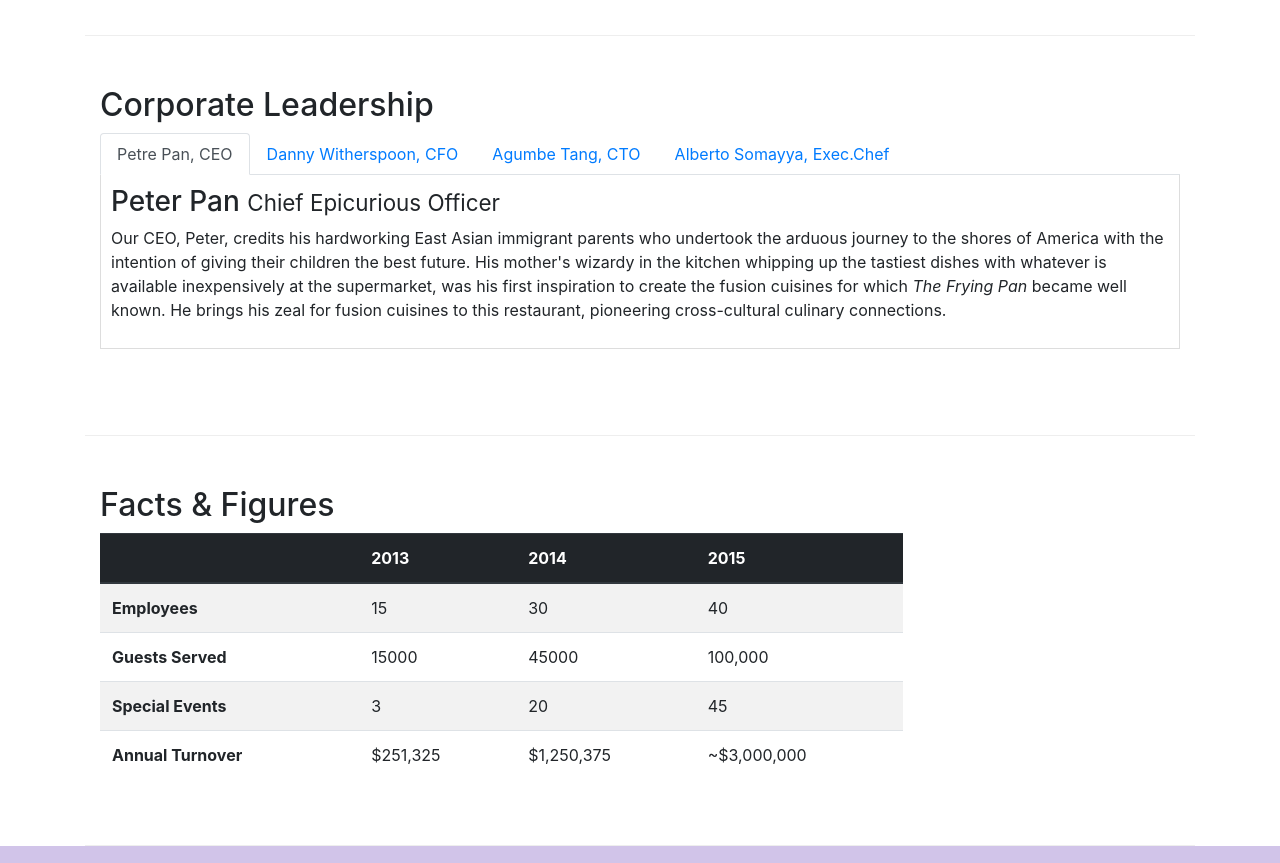
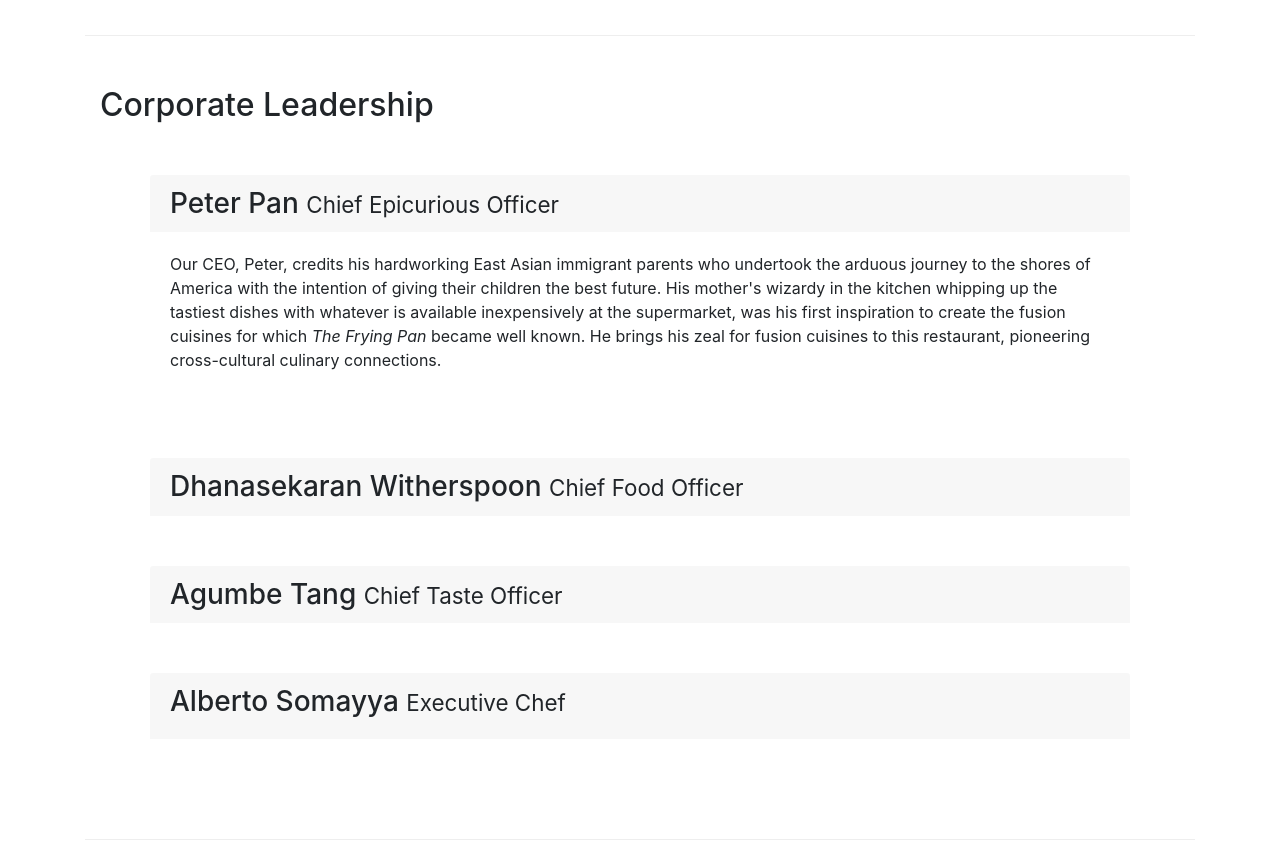
Before and after one commit to Aditya7903/FrontendWeb-UI, a website: page aboutus.html in a window 1280 px wide. Shown: the part 1060-1923 px from the top of the page. Drawn offline with nearby package versions, Linux system fonts and the light colour scheme.

Commit message:
accordian

```diff
--- a/aboutus.html
+++ b/aboutus.html
@@ -117,67 +117,110 @@
         <div class="row row-content">
             <div class="col-12">
                 <h2>Corporate Leadership</h2>
-                <ul class="nav nav-tabs">
-                    <li class="nav-item">
-                        <a class="nav-link active" href="#peter" role="tab" data-toggle="tab">Petre Pan, CEO</a>
-                    </li>
-                    <li class="nav-item">
-                        <a class="nav-link " href="#danny" role="tab" data-toggle="tab">Danny Witherspoon, CFO</a>
-                    </li>
-                    <li class="nav-item">
-                        <a class="nav-link " href="#agumbe" role="tab" data-toggle="tab">Agumbe Tang, CTO</a>
-                    </li>
-                    <li class="nav-item">
-                        <a class="nav-link " href="#alberto" role="tab" data-toggle="tab">Alberto Somayya,
-                            Exec.Chef</a>
-                    </li>
-                </ul>
-                <div class="tab-content">
-                    <div role="tabpanel" class="tab-pane fade show active" id="peter">
-                        <h3>Peter Pan <small>Chief Epicurious Officer</small></h3>
-                        <p class="d-none d-sm-block">Our CEO, Peter, credits his hardworking East Asian immigrant
+
+                <div id="accordian">
+                    <div class="card">
+                        <div class="card-header" role="tab" id="peterhead">
+                            <h3 class="mb-0">
+                                <a data-toggle="collapse" data-target="#peter">
+                                    Peter Pan <small>Chief Epicurious Officer</small></a>
+                            </h3>
+                        </div>
+                        <div role="tabpanel" class="collapse show " id="peter" data-parent="#accordian">
+                            <div class="card-body">
+                                <p class="d-none d-sm-block">Our CEO, Peter, credits his hardworking East Asian
+                                    immigrant
                                     parents who
-                            undertook the arduous journey to the shores of America with the intention of giving their
+                                    undertook the arduous journey to the shores of America with the intention of giving
+                                    their
                                     children
-                            the best future. His mother's wizardy in the kitchen whipping up the tastiest dishes with
+                                    the best future. His mother's wizardy in the kitchen whipping up the tastiest dishes
+                                    with
                                     whatever
-                            is available inexpensively at the supermarket, was his first inspiration to create the
+                                    is available inexpensively at the supermarket, was his first inspiration to create
+                                    the
                                     fusion
-                            cuisines for which <em>The Frying Pan</em> became well known. He brings his zeal for fusion
+                                    cuisines for which <em>The Frying Pan</em> became well known. He brings his zeal for
+                                    fusion
                                     cuisines
-                            to this restaurant, pioneering cross-cultural culinary connections.</p>
+                                    to this restaurant, pioneering cross-cultural culinary connections.
+                                </p>
                             </div>
-                    <div role="tabpanel" class="tab-pane fade " id="danny">
-                        <h3>Dhanasekaran Witherspoon <small>Chief Food Officer</small></h3>
+                        </div>
+                    </div>
+                    <div class="card">
+                        <div class="card-header" role="tab" id="dannyhead">
+                            <h3 class="mb-0">
+                                <a data-toggle="collapse" data-target="#danny">Dhanasekaran Witherspoon <small>Chief
+                                        Food Officer</small></a>
+                            </h3>
+                        </div>
+                        <div class="collapse" id="danny" data-parent="#accordian">
+                            <div class="card-body">
+
                                 <p class="d-none d-sm-block">Our CFO, Danny, as he is affectionately referred to by his
                                     colleagues,
-                            comes from a long established family tradition in farming and produce. His experiences
+                                    comes from a long established family tradition in farming and produce. His
+                                    experiences
                                     growing up on
-                            a farm in the Australian outback gave him great appreciation for varieties of food sources.
+                                    a farm in the Australian outback gave him great appreciation for varieties of food
+                                    sources.
                                     As he
                                     puts it in his own words, <em>Everything that runs, wins, and everything that stays,
                                         pays!</em></p>
                             </div>
+                        </div>
+                    </div>
+                    <div class="card">
+                        <div class="card-header" role="tab" id="agumbehead">
+                            <h3 class="mb-0">
+                                <a data-toggle="collapse" data-target="#agumbe">Agumbe Tang <small>Chief Taste
+                                        Officer</small>
+                                </a>
+                            </h3>
+                        </div>
+                        <div class="collapse" id="agumbe" data-parent="#accordian">
+                            <div class="card-body">
 
-                    <div role="tabpanel" class="tab-pane fade" id="agumbe">
-                        <h3>Agumbe Tang <small>Chief Taste Officer</small></h3>
-                        <p class="d-none d-sm-block">Blessed with the most discerning gustatory sense, Agumbe, our CTO,
-                            personally ensures that every dish that we serve meets his exacting tastes. Our chefs dread
+                                <p class="d-none d-sm-block">Blessed with the most discerning gustatory sense, Agumbe,
+                                    our
+                                    CTO,
+                                    personally ensures that every dish that we serve meets his exacting tastes. Our
+                                    chefs
+                                    dread
                                     the
-                            tongue lashing that ensues if their dish does not meet his exacting standards. He lives by
+                                    tongue lashing that ensues if their dish does not meet his exacting standards. He
+                                    lives
+                                    by
                                     his
                                     motto, <em>You click only if you survive my lick.</em></p>
 
                             </div>
-                    <div role="tabpanel" class="tab-pane fade" id="alberto">
-                        <h3>Alberto Somayya <small>Executive Chef</small></h3>
-                        <p class="d-none d-sm-block">Award winning three-star Michelin chef with wide International
+                        </div>
+                    </div>
+                    <div class="card">
+                        <div class="card-header" role="tab" id="albertohead">
+                            <h3 class="mb=0">
+                                <a data-toggle="collapse" data-target="#alberto"> Alberto Somayya <small>Executive
+                                        Chef</small>
+                                </a>
+                            </h3>
+
+                        </div>
+                        <div class="collapse" id="alberto" data-parent="#accordian">
+                            <div class="card-body">
+
+                                <p class="d-none d-sm-block">Award winning three-star Michelin chef with wide
+                                    International
                                     experience
-                            having worked closely with whos-who in the culinary world, he specializes in creating
+                                    having worked closely with whos-who in the culinary world, he specializes in
+                                    creating
                                     mouthwatering
                                     Indo-Italian fusion experiences. He says, <em>Put together the cuisines from the two
                                         craziest
                                         cultures, and you get a winning hit! Amma Mia!</em></p>
+                            </div>
+                        </div>
                     </div>
                 </div>
 
```
Lines whose indentation alone changed are shown as unchanged.
